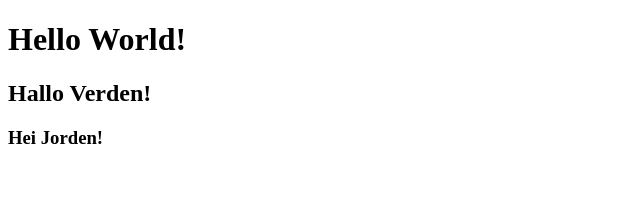
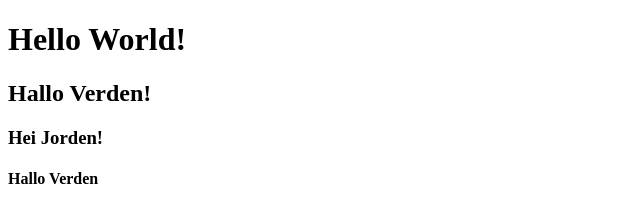
Before and after one commit to olindkri/Express-test, a plain HTML site: page index.html in a window 1280 px wide. Shown: the whole page, without its empty margins (0-640 px from the left). Drawn offline with Linux system fonts and the light colour scheme.

Commit message:
Update index.html

```diff
--- a/index.html
+++ b/index.html
@@ -9,6 +9,7 @@
     <h1>Hello World!</h1>
     <h2>Hallo Verden!</h2>
     <h3>Hei Jorden!</h3>
+    <h4>Hallo Verden</h4>
 
 </body>
 </html>
```
